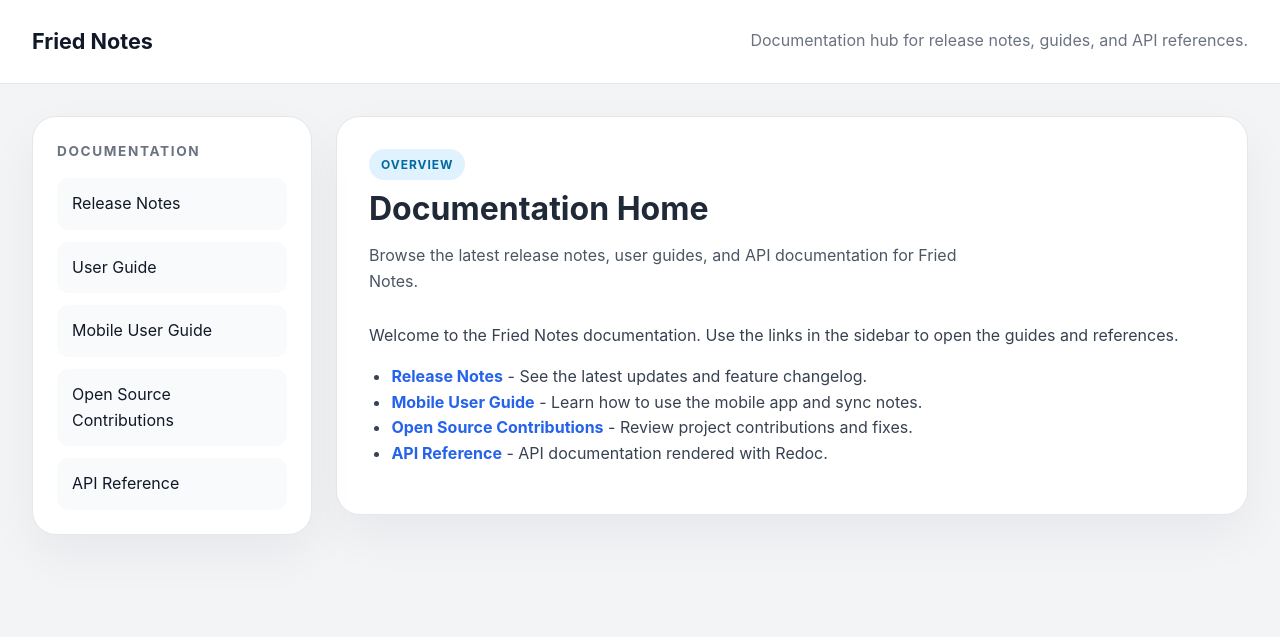
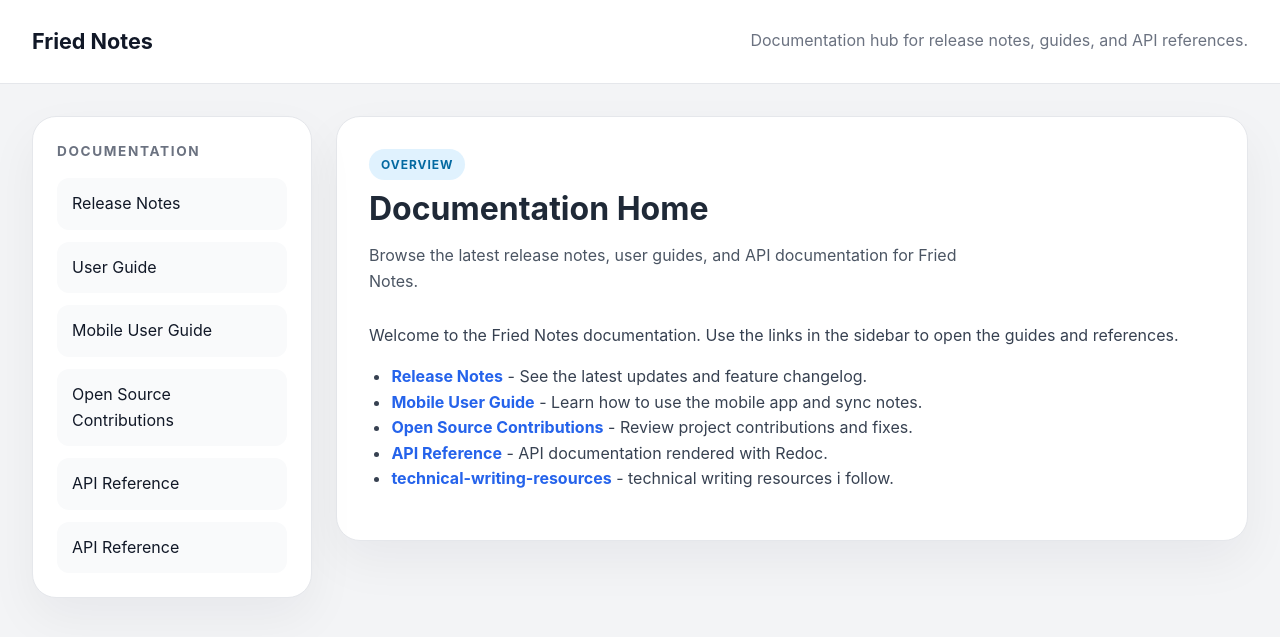
Before and after one commit to Venkat4real/FriedNotes, a Jekyll site: the page docs/index.html, which Jekyll copies as it is, in a window 1280 px wide. Shown: the top 637 px of the page. Built offline with Jekyll 4.4.1, drawn with Linux system fonts in a browser that asks for light colours.

Commit message:
Add link to technical writing resources
Added a link to technical writing resources in the documentation.

```diff
--- a/docs/index.html
+++ b/docs/index.html
@@ -24,6 +24,7 @@
             <a href="./Joplin_Mobile_User_Guide.html">Mobile User Guide</a>
             <a href="./opensource_contributions.html">Open Source Contributions</a>
             <a href="./api_reference.html">API Reference</a>
+            <a href="./technical-writing-resources.md">API Reference</a>
           </nav>
         </aside>
 
@@ -41,6 +42,8 @@
                 <li><strong><a href="./Joplin_Mobile_User_Guide.html">Mobile User Guide</a></strong> - Learn how to use the mobile app and sync notes.</li>
                 <li><strong><a href="./opensource_contributions.html">Open Source Contributions</a></strong> - Review project contributions and fixes.</li>
                 <li><strong><a href="./api_reference.html">API Reference</a></strong> - API documentation rendered with Redoc.</li>
+                <li><strong><a href="./technical-writing-resources.html">technical-writing-resources</a></strong> - technical writing resources i follow.</li>
+
               </ul>
             </section>
           </article>
```
